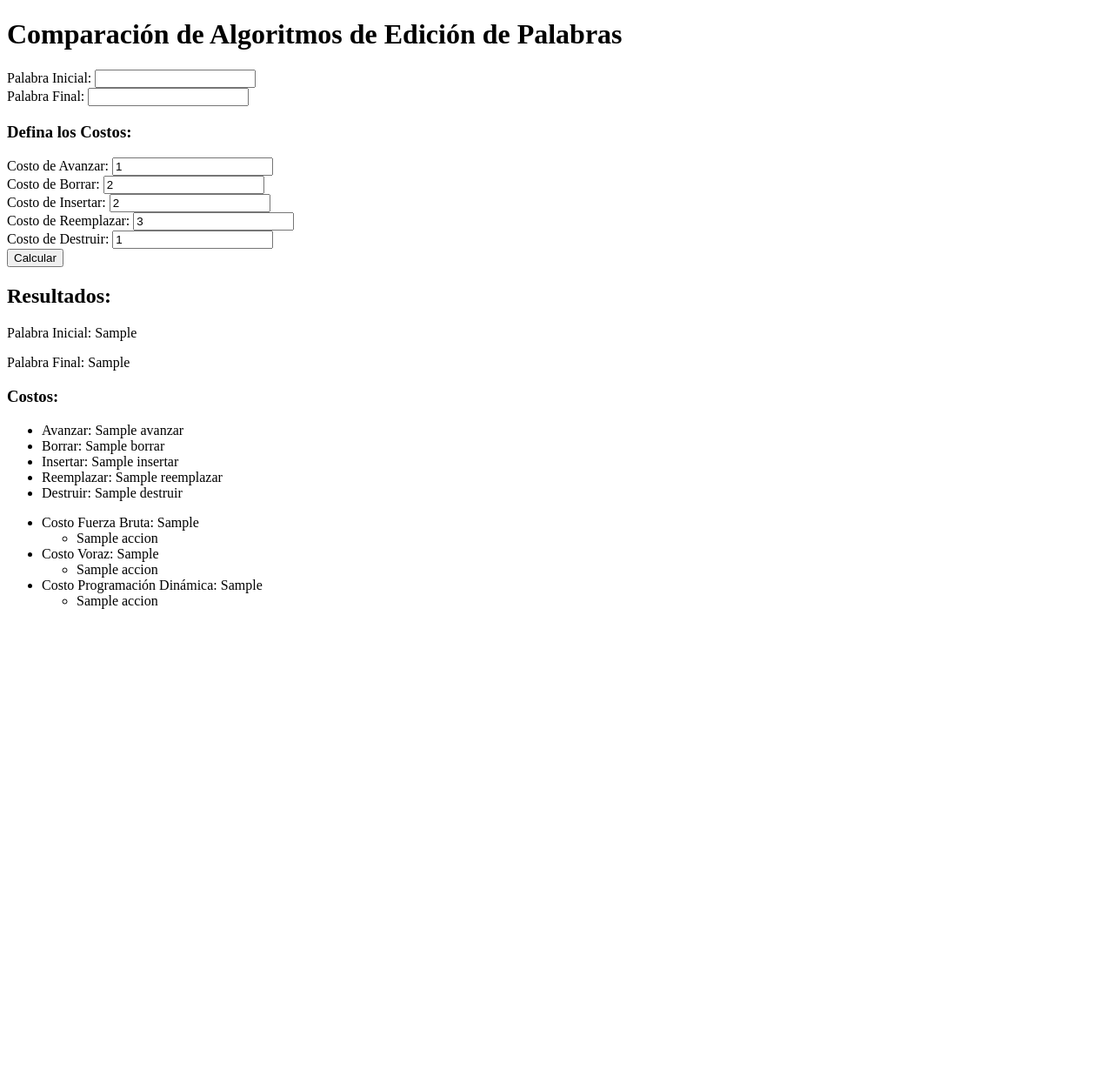
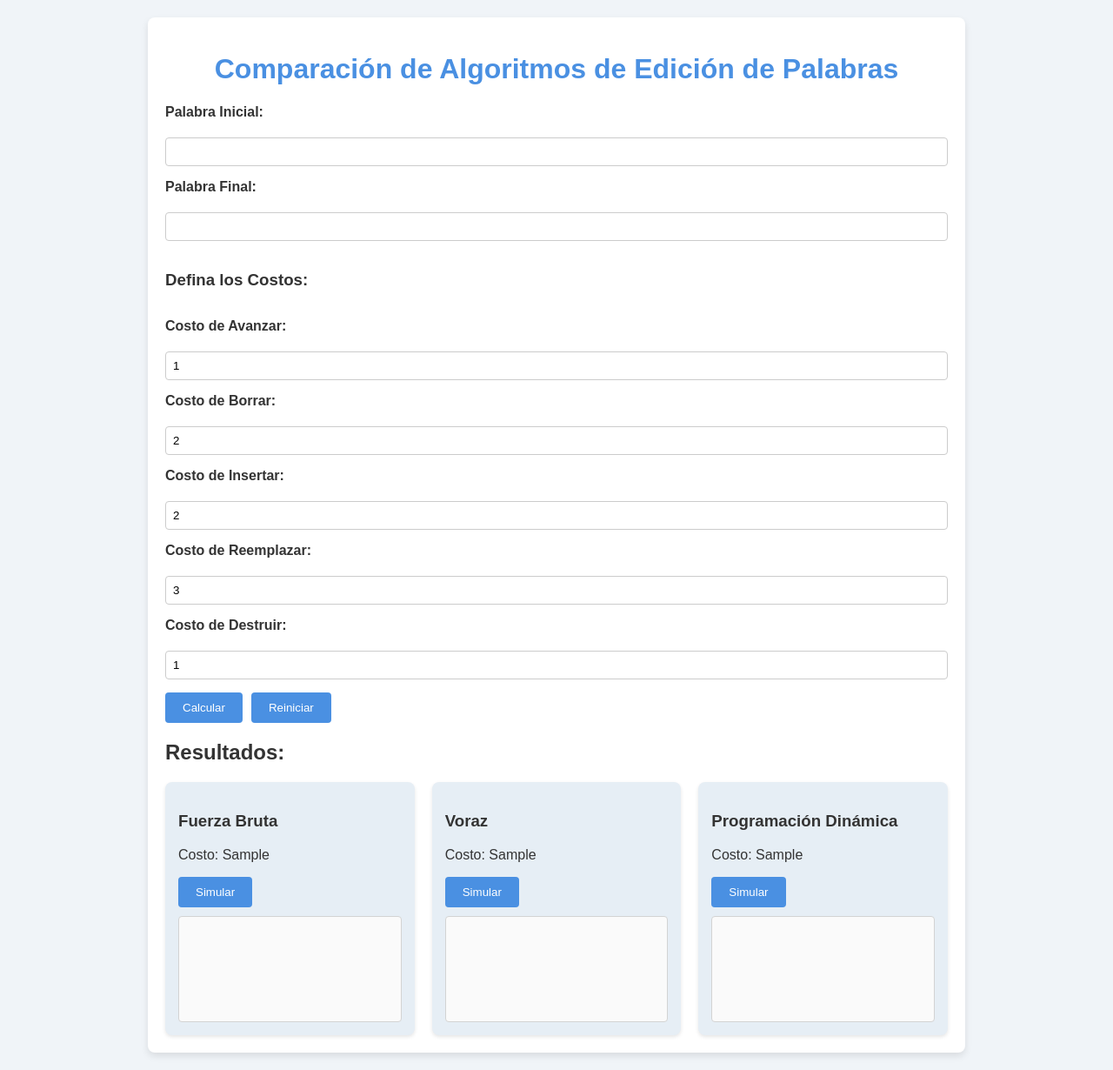
Before and after one commit to AlejandroSierraUV26/Proyecto-ADA-II, a Flask app: template templates/index.html in a window 1280 px wide. Shown: the whole page at 87% size. Before the commit the page ends 700 px from the top, so only its background shows below. Run offline with Flask 3, Linux system fonts and the light colour scheme; the template is opened without the code that fills it: most values are stand-ins (such as "Sample title", 1, 10 or a date in 2020).

Commit message:
Version 1.01 Interfaz en Flask

```diff
--- a/app.py
+++ b/app.py
@@ -6,7 +6,6 @@ app = Flask(__name__)
 @app.route('/', methods=['GET', 'POST'])
 def index():
     if request.method == 'POST':
-        # Obtener las palabras y costos desde el formulario
         palabra1 = request.form.get('palabra1')
         palabra2 = request.form.get('palabra2')
         costos = {
@@ -17,13 +16,12 @@ def index():
             'destruir': int(request.form.get('costo_destruir', 1))
         }
 
-        # Llamar a las funciones y obtener los resultados y las acciones
         resultado_fb = fb.solucion_fuerza_bruta(palabra1, palabra2, costos)
         acciones_fb = fb.mapeo_costos(palabra1, palabra2, costos)
 
         resultado_vz, acciones_vz = vz.solucion_voraz(palabra1, palabra2, costos, acc=2)
         resultado_pd, acciones_pd = pd.solucion_dinamica(palabra1, palabra2, costos, acc=2)
-        # Renderizar los resultados y acciones en la plantilla
+
         return render_template('index.html', palabra1=palabra1, palabra2=palabra2,
                                costos=costos, resultado_fb=resultado_fb,
                                acciones_fb=acciones_fb, resultado_vz=resultado_vz,
--- /dev/null
+++ b/static/css/styles.css
@@ -0,0 +1,97 @@
+body {
+    background-color: #f0f4f8; /* Fondo suave */
+    color: #333; /* Texto oscuro para buen contraste */
+    font-family: Arial, sans-serif;
+    margin: 0;
+    padding: 20px;
+}
+
+.container {
+    max-width: 900px;
+    margin: 0 auto;
+    padding: 20px;
+    background: #ffffff;
+    border-radius: 8px;
+    box-shadow: 0 4px 8px rgba(0, 0, 0, 0.1);
+}
+
+h1 {
+    color: #4a90e2; /* Título principal en azul */
+    text-align: center;
+}
+
+form {
+    display: flex;
+    flex-direction: column;
+    gap: 15px;
+}
+
+label {
+    font-weight: bold;
+    margin-bottom: 5px;
+}
+
+input {
+    padding: 8px;
+    border: 1px solid #ccc;
+    border-radius: 4px;
+    outline: none;
+}
+
+input:focus {
+    border-color: #4a90e2;
+}
+
+.button-group {
+    display: flex;
+    gap: 10px;
+}
+
+button {
+    padding: 10px 20px;
+    background-color: #4a90e2; /* Botón azul */
+    color: #fff;
+    border: none;
+    border-radius: 4px;
+    cursor: pointer;
+    transition: background-color 0.3s;
+}
+
+button:hover {
+    background-color: #357ab8; /* Oscurece al pasar el ratón */
+}
+
+.results {
+    display: flex;
+    gap: 20px;
+    margin-top: 20px;
+}
+
+.result-column {
+    flex: 1;
+    background: #e6eef5; /* Fondo suave para resultados */
+    padding: 15px;
+    border-radius: 8px;
+    box-shadow: 0 2px 4px rgba(0, 0, 0, 0.1);
+}
+
+.simulation {
+    border: 1px solid #d3d3d3;
+    background: #fafafa;
+    min-height: 100px;
+    padding: 10px;
+    margin-top: 10px;
+    display: flex;
+    align-items: center;
+    justify-content: center;
+    font-size: 18px;
+    font-family: monospace;
+    color: #555; /* Color de texto de simulación */
+    border-radius: 4px;
+    overflow: hidden;
+    white-space: pre-wrap;
+}
+
+.simulation.highlight {
+    background-color: #dff0d8; /* Verde claro para resaltar cambios */
+}
--- /dev/null
+++ b/static/js/simulation.js
@@ -0,0 +1,39 @@
+function startSimulation(algorithm) {
+    if (!steps || !steps[algorithm] || steps[algorithm].length === 0) {
+        console.error("**No hay acciones disponibles para este algoritmo.**");
+        return;
+    }
+
+    // console.log(steps[algorithm]);
+    const actions = steps[algorithm];
+    const container = document.getElementById(`sim-${algorithm}`);
+    const chainContainer = document.getElementById(`chain-${algorithm}`);
+    let currentStep = 0;
+
+    // Usar la palabra inicial almacenada
+    let currentWord = Array.from(initialWord); // Cambiado a 'initialWord'
+    let resultWord = Array.from(finalWord);
+
+    container.innerHTML = `<div style="text-align: center; font-weight: bold;">${actions[currentStep]}</div>`;
+    chainContainer.innerHTML = `<div style="text-align: center; font-weight: bold;">${formatWord(resultWord)}</div>`; // Muestra la palabra inicial.
+
+    const interval = setInterval(() => {
+        // Mostrar el estado actual
+        container.innerHTML = `<div style="text-align: center; font-weight: bold;">${actions[currentStep]}</div>`;
+        chainContainer.innerHTML = `<div style="text-align: center; font-weight: bold;">${formatWord(resultWord)}</div>`; // Muestra la palabra actualizada.
+
+        currentStep++; // Mueve esto al final para asegurarte de que se procese la acción actual antes de incrementar
+
+        if (currentStep >= actions.length) {
+            clearInterval(interval);
+            return;
+        }
+    }, 1000);
+}
+
+// Procesar cada acción y actualizar la palabra.
+
+// Formatear y mostrar la palabra actual como una secuencia.
+function formatWord(wordArray) {
+    return wordArray.join(''); // Muestra la palabra concatenada sin espacios
+}
--- a/templates/index.html
+++ b/templates/index.html
@@ -4,67 +4,85 @@
     <meta charset="UTF-8">
     <meta name="viewport" content="width=device-width, initial-scale=1.0">
     <title>Comparación de Algoritmos</title>
+    <link rel="stylesheet" href="{{ url_for('static', filename='css/styles.css') }}">
 </head>
 <body>
+
+    <div class="container">
         <h1>Comparación de Algoritmos de Edición de Palabras</h1>
         <form method="POST">
+            <!-- Formulario de entrada -->
             <label for="palabra1">Palabra Inicial:</label>
-        <input type="text" id="palabra1" name="palabra1" required><br>
+            <input type="text" id="palabra1" name="palabra1" required>
 
             <label for="palabra2">Palabra Final:</label>
-        <input type="text" id="palabra2" name="palabra2" required><br>
+            <input type="text" id="palabra2" name="palabra2" required>
 
             <h3>Defina los Costos:</h3>
             <label for="costo_avanzar">Costo de Avanzar:</label>
-        <input type="number" id="costo_avanzar" name="costo_avanzar" value="1"><br>
+            <input type="number" id="costo_avanzar" name="costo_avanzar" value="1">
 
             <label for="costo_borrar">Costo de Borrar:</label>
-        <input type="number" id="costo_borrar" name="costo_borrar" value="2"><br>
+            <input type="number" id="costo_borrar" name="costo_borrar" value="2">
 
             <label for="costo_insertar">Costo de Insertar:</label>
-        <input type="number" id="costo_insertar" name="costo_insertar" value="2"><br>
+            <input type="number" id="costo_insertar" name="costo_insertar" value="2">
 
             <label for="costo_reemplazar">Costo de Reemplazar:</label>
-        <input type="number" id="costo_reemplazar" name="costo_reemplazar" value="3"><br>
+            <input type="number" id="costo_reemplazar" name="costo_reemplazar" value="3">
 
             <label for="costo_destruir">Costo de Destruir:</label>
-        <input type="number" id="costo_destruir" name="costo_destruir" value="1"><br>
+            <input type="number" id="costo_destruir" name="costo_destruir" value="1">
 
+            <div class="button-group">
                 <button type="submit">Calcular</button>
+                <button type="button" onclick="window.location.reload()">Reiniciar</button>
+            </div>
         </form>
 
       {% if palabra1 and palabra2 %}
+    <script>
+        // Pasar las palabras inicial y final desde Jinja a JavaScript
+        const initialWord = "{{ palabra1 }}";
+        const finalWord = "{{ palabra2 }}";
+
+        // Pasar los datos de acciones de los algoritmos desde Jinja a JavaScript
+        const steps = {
+            fb: {{ acciones_fb | tojson | safe }},
+            vz: {{ acciones_vz | tojson | safe }},
+            pd: {{ acciones_pd | tojson | safe }}
+        };
+    </script>
+
             <h2>Resultados:</h2>
-        <p>Palabra Inicial: {{ palabra1 }}</p>
-        <p>Palabra Final: {{ palabra2 }}</p>
-        <h3>Costos:</h3>
-        <ul>
-            <li>Avanzar: {{ costos.avanzar }}</li>
-            <li>Borrar: {{ costos.borrar }}</li>
-            <li>Insertar: {{ costos.insertar }}</li>
-            <li>Reemplazar: {{ costos.reemplazar }}</li>
-            <li>Destruir: {{ costos.destruir }}</li>
-        </ul>
-        <ul>
-            <li>Costo Fuerza Bruta: {{ resultado_fb }}</li>
-            <ul>
-                {% for accion in acciones_fb %}
-                    <li>{{ accion }}</li>
-                {% endfor %}
-            </ul>
-            <li>Costo Voraz: {{ resultado_vz }}</li>
-            <ul>
-                {% for accion in acciones_vz %}
-                    <li>{{ accion }}</li>
-                {% endfor %}
-            </ul>
-            <li>Costo Programación Dinámica: {{ resultado_pd }}</li>
-            <ul>
-                {% for accion in acciones_pd %}
-                    <li>{{ accion }}</li>
-                {% endfor %}
-            </ul>
-        </ul>
+            <div class="results">
+                <div class="result-column">
+                    <h3>Fuerza Bruta</h3>
+                    <p>Costo: {{ resultado_fb }}</p>
+                    <button onclick="startSimulation('fb')">Simular</button>
+                    <div id="sim-fb" class="simulation"></div>
+                    <div id="chain-fb" class="chain"></div> <!-- Contenedor para la palabra en evolución -->
+                </div>
+
+                <div class="result-column">
+                    <h3>Voraz</h3>
+                    <p>Costo: {{ resultado_vz }}</p>
+                    <button onclick="startSimulation('vz')">Simular</button>
+                    <div id="sim-vz" class="simulation"></div>
+                    <div id="chain-vz" class="chain"></div> <!-- Contenedor para la palabra en evolución -->
+                </div>
+
+                <div class="result-column">
+                    <h3>Programación Dinámica</h3>
+                    <p>Costo: {{ resultado_pd }}</p>
+                    <button onclick="startSimulation('pd')">Simular</button>
+                    <div id="sim-pd" class="simulation"></div>
+                    <div id="chain-pd" class="chain"></div> <!-- Contenedor para la palabra en evolución -->
+                </div>
+            </div>
         {% endif %}
+    </div>
+
+    <script src="{{ url_for('static', filename='js/simulation.js') }}"></script>
 </body>
 </html>
--- a/terminal_inteligente/fuerza_bruta.py
+++ b/terminal_inteligente/fuerza_bruta.py
@@ -3,10 +3,10 @@ def fuerza_bruta(palabra1, palabra2, costos, i, j):
         return 0, []
 
     if i == len(palabra1):
-        return (len(palabra2) - j) * costos['insertar'], ["Insertar ({}): {}".format(palabra2[j], costos['insertar']) for j in range(j, len(palabra2))]
+        return (len(palabra2) - j) * costos['insertar'], ["Insertar ({})-> {}".format(palabra2[j], costos['insertar']) for j in range(j, len(palabra2))]
 
     if j == len(palabra2):
-        return (len(palabra1) - i) * costos['borrar'], ["Borrar ({}): {}".format(palabra1[i], costos['borrar']) for i in range(i, len(palabra1))]
+        return (len(palabra1) - i) * costos['borrar'], ["Borrar ({})-> {}".format(palabra1[i], costos['borrar']) for i in range(i, len(palabra1))]
 
     if palabra1[i] == palabra2[j]:
         costo, acciones = fuerza_bruta(palabra1, palabra2, costos, i + 1, j + 1)
```
Lines whose indentation alone changed are shown as unchanged.
